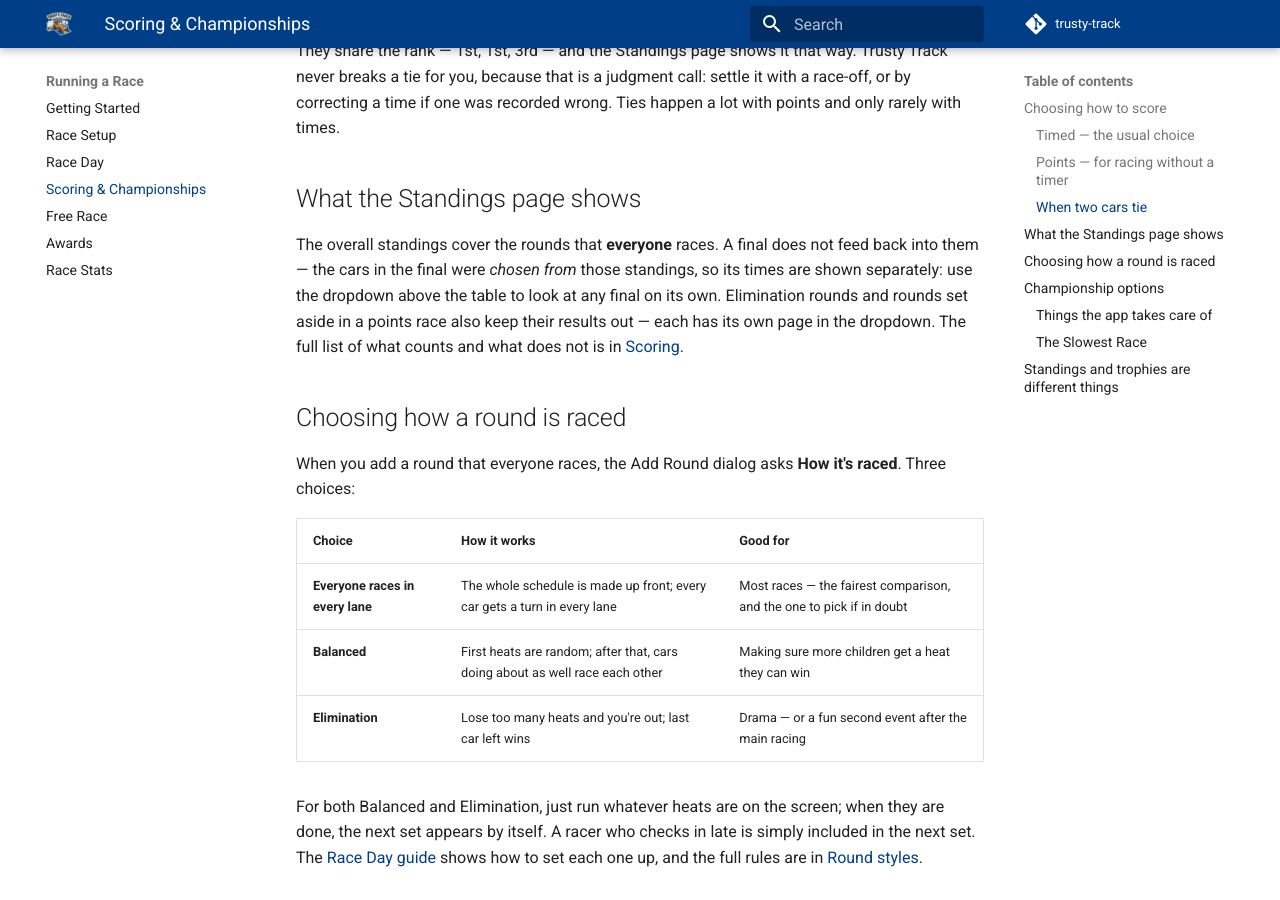
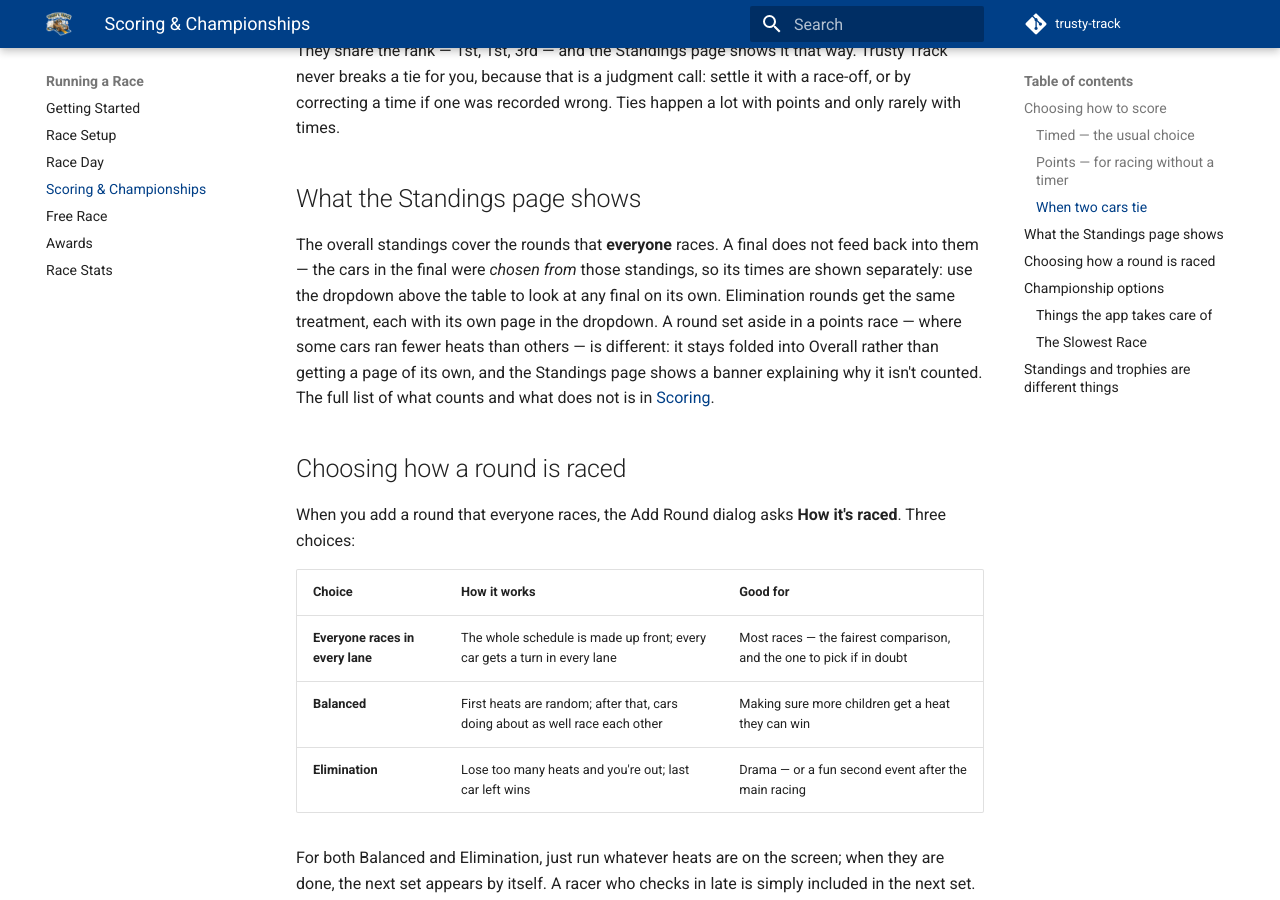
Before and after one commit to dknowles2/trusty-track, an MkDocs documentation site: the page built from docs/scoring-and-championships.md, in a window 1280 px wide and 900 px high, scrolled down 1234 px. Built offline with MkDocs 1.6.1 and Material for MkDocs 9.7.7, drawn with Linux system fonts in a browser that asks for light colours; comment, search, counter and statistics services are not loaded.

Commit message:
docs: correct weight tolerance and standings dropdown claims
Three inaccuracies from a docs truthfulness sweep:

- race-day.md and reference/race-settings.md both overstated the weight
  check's tolerance as "a hundredth of an ounce" when TOLERANCE_OZ is
  0.005 (half a hundredth). The guide now points to the reference page
  instead of restating the exact figure, and the reference page's own
  headline now matches the example already sitting next to it.
- scoring-and-championships.md and reference/scoring.md both claimed a
  round set aside in a points race (a lane outage or late arrival)
  still gets its own page in the standings dropdown. It doesn't —
  selectableRounds in Leaderboard.tsx only lists championship and
  elimination rounds. A disrupted round stays folded into Overall,
  with the exclusionNotice banner explaining why. Both pages now say
  that instead.
- race-day.md's final-standings caption omitted the den rank label
  (e.g. "(Wolf)") that Leaderboard.tsx now shows beside the den name
  when one is set (#298).

Closes #403.

Co-Authored-By: Claude Fable 5 <noreply@anthropic.com>

```diff
--- a/docs/scoring-and-championships.md
+++ b/docs/scoring-and-championships.md
@@ -59,9 +59,12 @@ wrong. Ties happen a lot with points and only rarely with times.
 The overall standings cover the rounds that **everyone** races. A final does
 not feed back into them — the cars in the final were *chosen from* those
 standings, so its times are shown separately: use the dropdown above the
-table to look at any final on its own. Elimination rounds and rounds set
-aside in a points race also keep their results out — each has its own page
-in the dropdown. The full list of what counts and what does not is in
+table to look at any final on its own. Elimination rounds get the same
+treatment, each with its own page in the dropdown. A round set aside in a
+points race — where some cars ran fewer heats than others — is different:
+it stays folded into Overall rather than getting a page of its own, and the
+Standings page shows a banner explaining why it isn't counted. The full list
+of what counts and what does not is in
 [Scoring](reference/scoring.md#what-the-overall-standings-cover).
 
 ## Choosing how a round is raced
```
Also changed, not shown: docs/race-day.md (+2 -2 lines), docs/reference/race-settings.md (+1 -1 lines), docs/reference/scoring.md (+4 -3 lines).
